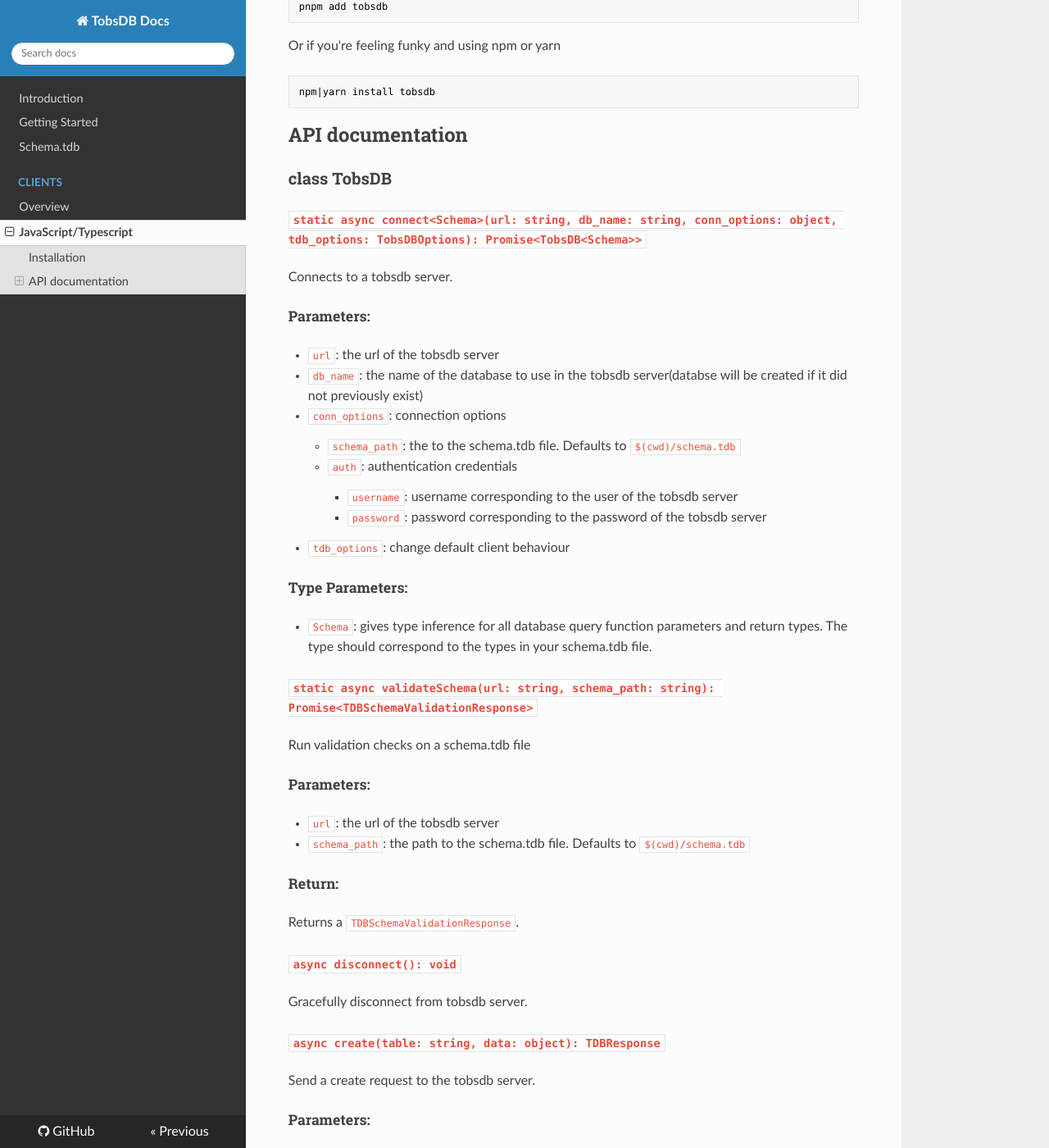
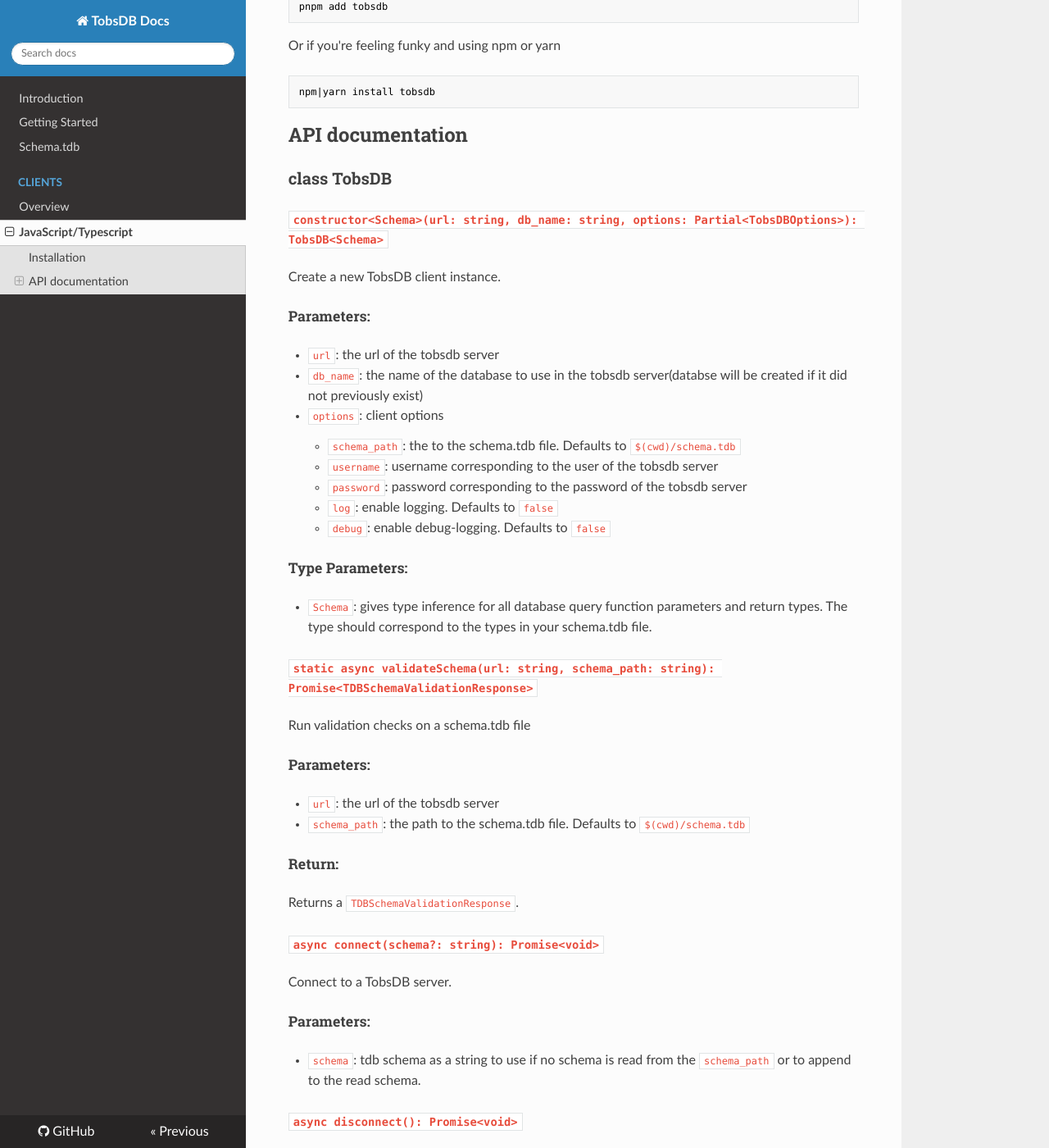
Before and after one commit to tobsdb/tobsdb, an MkDocs documentation site: the page built from docs/clients/js.md, in a window 1280 px wide and 1400 px high, scrolled down 276 px. Shown: the whole window at 82% size. Built offline with MkDocs 1.6.1, drawn with Linux system fonts in a browser that asks for light colours; nearby versions of some CDN libraries.

Commit message:
docs: update js client docs

```diff
--- a/docs/clients/js.md
+++ b/docs/clients/js.md
@@ -19,21 +19,21 @@
 
 ### class TobsDB
 
-#### `static async connect<Schema>(url: string, db_name: string, conn_options: object, tdb_options: TobsDBOptions): Promise<TobsDB<Schema>>`
+#### `constructor<Schema>(url: string, db_name: string, options: Partial<TobsDBOptions>): TobsDB<Schema>`
 
-Connects to a tobsdb server.
+Create a new TobsDB client instance.
 
 ##### Parameters:
 
 - `url`: the url of the tobsdb server
 - `db_name`: the name of the database to use in the tobsdb server(databse will
 be created if it did not previously exist)
-- `conn_options`: connection options
+- `options`: client options
     - `schema_path`: the to the schema.tdb file. Defaults to `$(cwd)/schema.tdb`
-    - `auth`: authentication credentials
-        - `username`: username corresponding to the user of the tobsdb server
-        - `password`: password corresponding to the password of the tobsdb server
-- `tdb_options`: change default client behaviour
+    - `username`: username corresponding to the user of the tobsdb server
+    - `password`: password corresponding to the password of the tobsdb server
+    - `log`: enable logging. Defaults to `false`
+    - `debug`: enable debug-logging. Defaults to `false`
 
 ##### Type Parameters:
 
@@ -53,7 +53,15 @@
 
 Returns a `TDBSchemaValidationResponse`.
 
-#### `async disconnect(): void`
+#### `async connect(schema?: string): Promise<void>`
+
+Connect to a TobsDB server.
+
+##### Parameters:
+- `schema`: tdb schema as a string to use if no schema is read from the `schema_path` or to append to the read schema.
+
+
+#### `async disconnect(): Promise<void>`
 
 Gracefully disconnect from tobsdb server.
 
```
